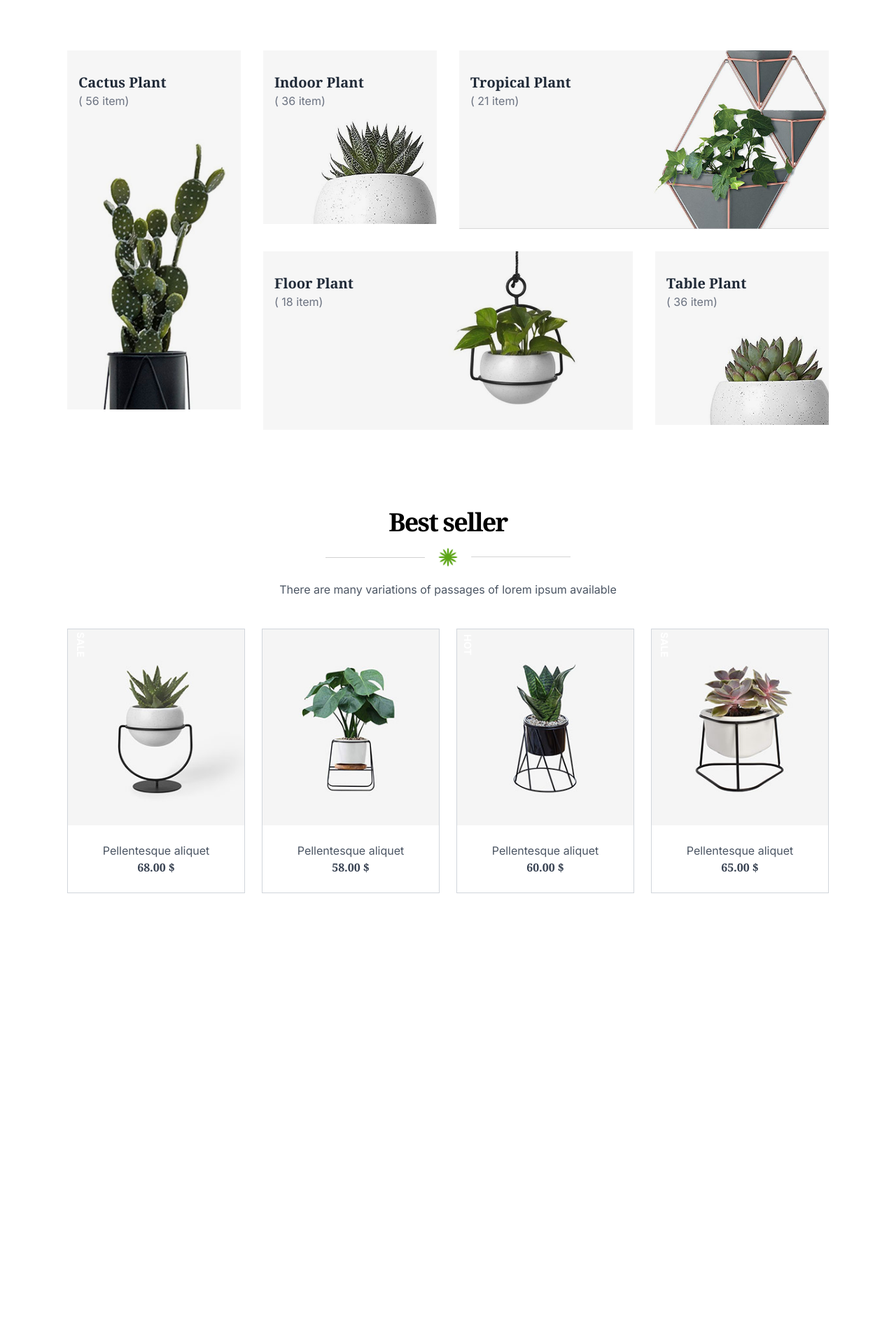
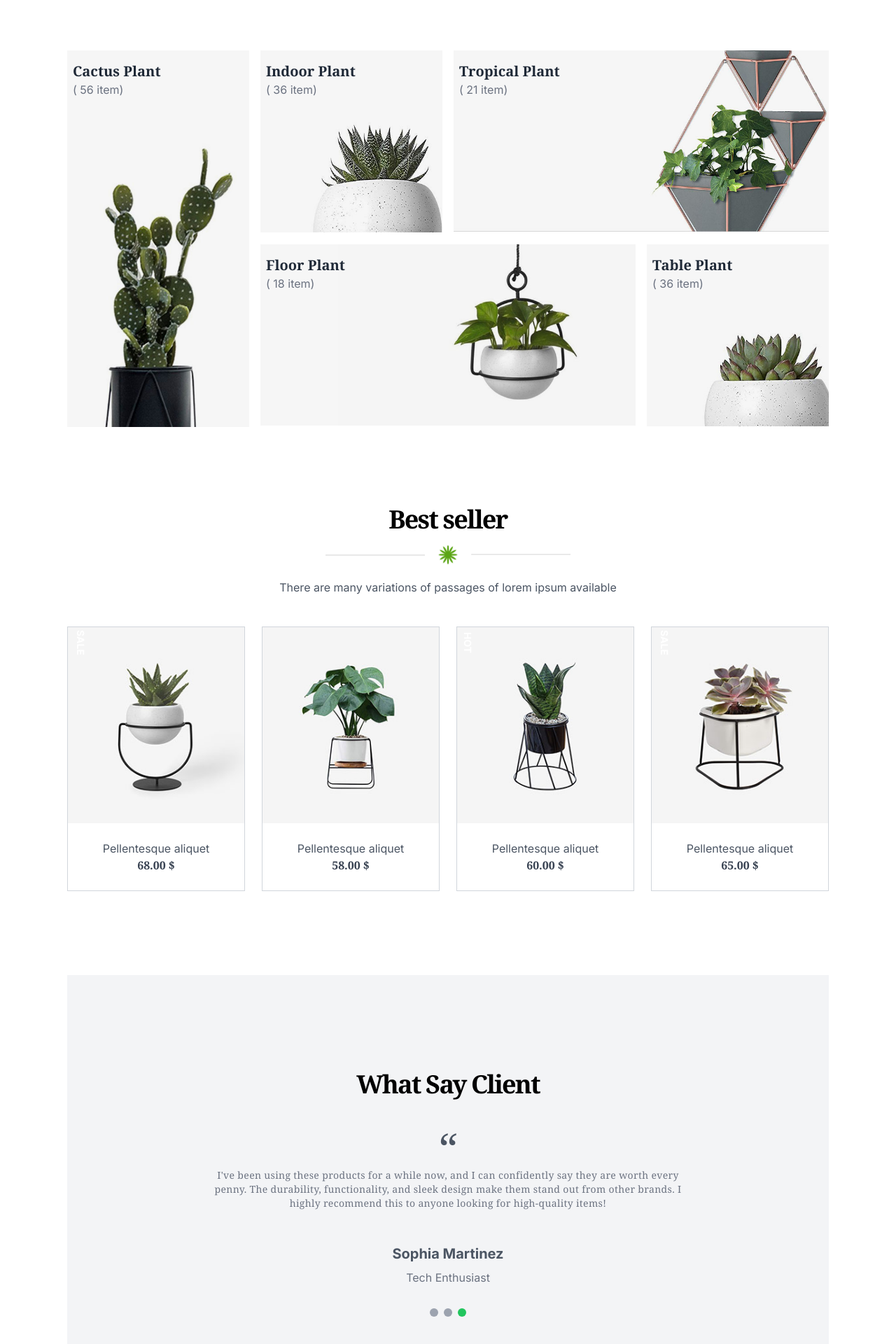
Before and after one commit to LaibaHameed/mern-frontend, a Next.js app: page / in a window 1280 px wide. Shown: the part 2262-4182 px from the top of the page at 70% size. Before the commit the page ends 3562 px from the top, so only its background shows below. Built offline with nearby package versions, Linux system fonts and the light colour scheme.

Commit message:
Add Reviews section at home page

```diff
--- a/src/app/globals.css
+++ b/src/app/globals.css
@@ -11,17 +11,17 @@
 /* Home gallery section */
 .gallery {
   margin: 0;
-  margin-top: 6rem;
-  margin-bottom: 6rem;
-  margin-left: 6rem;
-  margin-right: 6rem;
+  margin-top: 96px;
+  margin-bottom: 96px;
+  margin-left: 96px;
+  margin-right: 96px;
 }
 
 .grid-container {
   display: grid;
   grid-template-columns: repeat(4, 1fr);
   grid-template-rows: repeat(2, auto);
-  gap: 2rem;
+  gap: 16px;
 }
 
 .grid-container > .img-1 {
@@ -61,8 +61,8 @@
 
 .image-title {
   position: absolute;
-  top: 2rem;
-  left: 1rem;
+  top: 16px;
+  left: 8px;
   z-index: 10;
 }
 
@@ -81,11 +81,19 @@
 
 
 /* Tablet view: Adjust grid for 2 columns */
+@media (max-width: 1024px){
+  .gallery {
+    margin-left: 48px;
+    margin-right: 48px;
+  }
+}
+
 @media (max-width: 768px) {
+
   .grid-container {
     grid-template-columns: repeat(2, 1fr);
     grid-template-rows: repeat(5, auto);
-    gap: 1rem;
+    gap: 16px;
   }
 
   .grid-container > .img-4 {
@@ -118,7 +126,7 @@
 
 @media (max-width: 640px){
   .grid-container {
-    gap: .5rem;
+    gap: 5px;
   }
 }
 
@@ -126,8 +134,8 @@
 /* Mobile view */
 @media (max-width: 480px) {
   .gallery {
-    margin-left: 2rem;
-    margin-right: 2rem;
+    margin-left: 20px;
+    margin-right: 20px  ;
   }
 
   .grid-container > div {
@@ -135,8 +143,8 @@
   }
 
   .image-title {
-    top: 1rem;
-    left: 0.5rem;
+    top: 16px;
+    left: 8px;
 
   }
 }
--- a/src/app/page.js
+++ b/src/app/page.js
@@ -2,6 +2,7 @@ import Header from "@/components/header";
 import AboutInfo from "@/components/home/AboutInfo";
 import BestSeller from "@/components/home/BestSeller";
 import Carousel from "@/components/home/Carousel";
+import CustomerReviews from "@/components/home/CustomerReviews";
 import NewArrival from "@/components/home/NewArrival";
 
 export default function Home() {
@@ -12,6 +13,7 @@ export default function Home() {
     <AboutInfo/>
     <NewArrival/>
     <BestSeller/>
+    <CustomerReviews/>
     </>
   )
 }
--- a/src/components/home/BestSeller.jsx
+++ b/src/components/home/BestSeller.jsx
@@ -9,7 +9,7 @@ const BestSeller = () => {
         <div className="flex flex-col items-center justify-center">
                 <h1 className="text-4xl font-semibold font-serif my-4 tracking-tighter">Best seller</h1>
                 <Image src="/assets/HeadingImg.png" width={350} height={100} alt="Heading" />
-                <p className="m-5 text-gray-600">
+                <p className="m-5 text-gray-600 text-center">
                     There are many variations of passages of lorem ipsum available
                 </p>
                 <div className="w-full grid grid-cols-1 sm:grid-cols-2 lg:grid-cols-4 gap-6 lg:px-24 sm:px-12 my-6">
--- /dev/null
+++ b/src/components/home/CustomerReviews.jsx
@@ -0,0 +1,44 @@
+'use client'
+import { CUSTOMER_REVIEWS } from '@/constants/general';
+import React, { useEffect } from 'react';
+import useSlider from '@/hooks/useSlider';
+
+const CustomerReviews = () => {
+    const { currentSlide, nextSlide } = useSlider({ dataLength: CUSTOMER_REVIEWS.length });
+
+    useEffect(() => {
+        const interval = setInterval(() => {
+            nextSlide();
+        }, 3000);
+
+        return () => clearInterval(interval);
+    }, [nextSlide]);
+
+    return (
+        <div className='bg-gray-100 sm:py-20 my-20 py-10 lg:m-24 mx-12'>
+            <div className='flex flex-col items-center justify-center md:px-20 sm:px-10 md:py-10'>
+                <h1 className='sm:text-4xl text-2xl font-semibold font-serif my-4 tracking-tighter'>What Say Client</h1>
+                <span className='text-6xl font-serif text-gray-600 mt-6'>“</span>
+                <div className='lg:mx-20 flex flex-col items-center justify-center'>
+                    <p className='text-center text-sm sm:font-normal mx-10 text-gray-500 font-serif font-thin tracking-wide'>
+                        {CUSTOMER_REVIEWS[currentSlide].review}
+                    </p>
+                    <h2 className='text-xl font-bold text-gray-600 mt-12'>{CUSTOMER_REVIEWS[currentSlide].name}</h2>
+                    <p className='text-gray-500 my-2'>{CUSTOMER_REVIEWS[currentSlide].title}</p>
+                </div>
+
+                {/* Dots for indicating slides */}
+                <div className='flex mt-6 space-x-2'>
+                    {CUSTOMER_REVIEWS.map((_, index) => (
+                        <div
+                            key={index}
+                            className={`w-3 h-3 rounded-full ${currentSlide === index ? 'bg-green-500' : 'bg-gray-400'}`}
+                        />
+                    ))}
+                </div>
+            </div>
+        </div>
+    );
+};
+
+export default CustomerReviews;
--- a/src/components/home/NewArrival.jsx
+++ b/src/components/home/NewArrival.jsx
@@ -9,7 +9,7 @@ const NewArrival = () => {
             <div className="flex flex-col items-center justify-center">
                 <h1 className="text-4xl font-semibold font-serif my-4 tracking-tighter">New Arrival</h1>
                 <Image src="/assets/HeadingImg.png" width={350} height={100} alt="Heading" />
-                <p className="m-5 text-gray-600">
+                <p className="m-5 text-gray-600 text-center">
                     There are many variations of passages of lorem ipsum available
                 </p>
                 <div className="w-full grid grid-cols-1 sm:grid-cols-2 lg:grid-cols-4 gap-6 lg:px-24 sm:px-12 my-6">
--- a/src/constants/general.js
+++ b/src/constants/general.js
@@ -186,3 +186,25 @@ export const BEST_SELLER = [
         badge: "sale",
     },
 ];
+
+// customer reviews
+export const CUSTOMER_REVIEWS = [
+    {
+        name: "Emily Johnson",
+        review:
+            "I absolutely love the quality of the products! The materials feel premium, and the attention to detail is outstanding. Customer support was also very responsive and helpful. I will definitely be coming back for more purchases in the future!",
+        title: "BTV-Designer",
+    },
+    {
+        name: "David Williams",
+        review:
+            "This was my first time ordering, and I was impressed. The website was easy to navigate, the checkout process was seamless, and the delivery was on time. The product exceeded my expectations, and I appreciate the effort put into packaging as well.",
+        title: "Marketing Specialist",
+    },
+    {
+        name: "Sophia Martinez",
+        review:
+            "I've been using these products for a while now, and I can confidently say they are worth every penny. The durability, functionality, and sleek design make them stand out from other brands. I highly recommend this to anyone looking for high-quality items!",
+        title: "Tech Enthusiast",
+    },
+];
```
